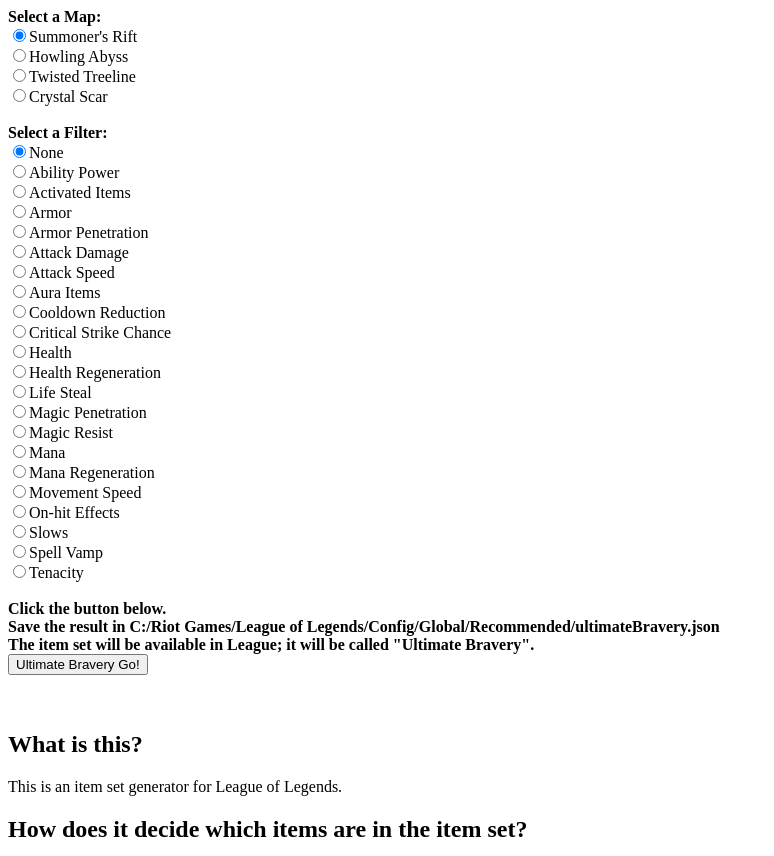
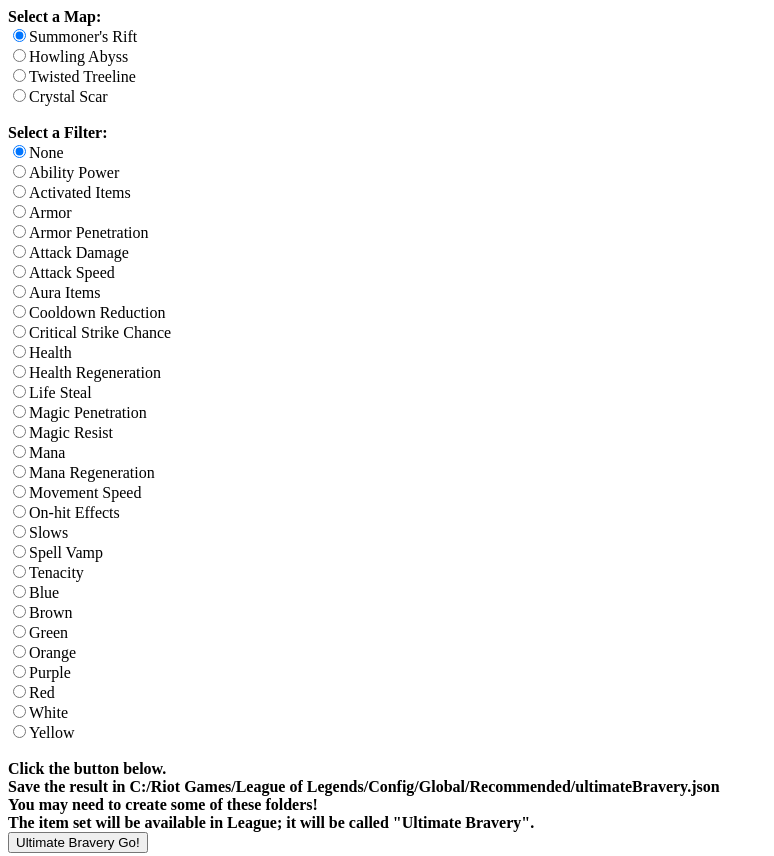
Before and after one commit to red3141/UltimateBraveryHybridPentatration, a plain HTML site: page index.html in a window 1280 px wide. Shown: the top 856 px of the page, without its empty margins (0-774 px from the left). Drawn offline with Linux system fonts and the light colour scheme.

Commit message:
Add colour builds

```diff
--- a/index.html
+++ b/index.html
@@ -59,11 +59,28 @@
     <br/>
     <input type="radio" name="hpenta" value="Tenacity"/>Tenacity
     <br/>
+    <input type="radio" name="hpenta" value="Blue"/>Blue
+    <br/>
+    <input type="radio" name="hpenta" value="Brown"/>Brown
+    <br/>
+    <input type="radio" name="hpenta" value="Green"/>Green
+    <br/>
+    <input type="radio" name="hpenta" value="Orange"/>Orange
+    <br/>
+    <input type="radio" name="hpenta" value="Purple"/>Purple
+    <br/>
+    <input type="radio" name="hpenta" value="Red"/>Red
+    <br/>
+    <input type="radio" name="hpenta" value="White"/>White
+    <br/>
+    <input type="radio" name="hpenta" value="Yellow"/>Yellow
+    <br/>
     <br/>
 
 
     <b>Click the button below.<br/>
        Save the result in C:/Riot Games/League of Legends/Config/Global/Recommended/ultimateBravery.json<br/>
+       You may need to create some of these folders!<br/>
        The item set will be available in League; it will be called "Ultimate Bravery".</b>
     <br/>
     <a id="mainButton"><button type="button">Ultimate Bravery Go!</button></a>
@@ -76,6 +93,8 @@
       Randomly! That's what Ultimate Bravery is all about: trying to deal with the weirdness of a randomly determined set of items.
     <h2>Sounds like fun! But what about the different items available on different maps? Or what about items that have restrictions so you sometimes can't buy them, like the jungle items?</h2>
     Great question! Although the item sets are randomly determined, there are some conditions that prevent the item sets from being impossible to complete in a game. No items from other maps will appear in your item set (though it's on you to select the map that you're going to play on). Every item set will be given one pair of boots. Every item set will have at most one support item (there could be none). If you take the summoner spell Smite in game, you will be given a jungle item, whereas if you don't take Smite, you won't be given a jungle item. It's like magic!
+    <h2>I'm playing Viktor and my item set doesn't have the Hex Core. What gives?</h2>
+      Sorry about that. Viktor's a unique case like that, and there's no good way of dealing with it without explicitly asking you if you're going to play Viktor. I recommend replacing the last item in the item set with Hex Core.
     <h2>So I know what Ultimate Bravery is now, what is this "Hybrid Pentatration" business?</h2>
       In classic Ultimate Bravery, the items you are given are chosen from the entire item set. "Hybrid Pentatration" refers to the ability to select a filter, to get a "themed" build. For example, you can request a full cooldown reduction item set, and every item you're given will have cooldown reduction. Note that, if there are no boots/elixirs that match the filter, you will be given one randomly.
     <h2>The concept makes sense, but why is it called "Hybrid Pentatration"?</h2>
@@ -105,6 +124,9 @@
         // TRINKET
 
         var trinkets = filter(items, "Trinket", false);
+        if (Object.keys(trinkets).length > 0 && Object.keys(filter(trinkets, hpenta, false)).length > 0) {
+          trinkets = filter(trinkets, hpenta, false);
+        }
         var trinketKeys = Object.keys(trinkets);
         if (trinketKeys.length > 0) {
           itemSet += '{"type":"Trinket","recMath":false,"minSummonerLevel":-1,"maxSummonerLevel":-1,"showIfSummonerSpell":"","hideIfSummonerSpell":"","items":[{"id":"';
```
Also changed, not shown: ItemData.txt, ItemDataJS.txt.
